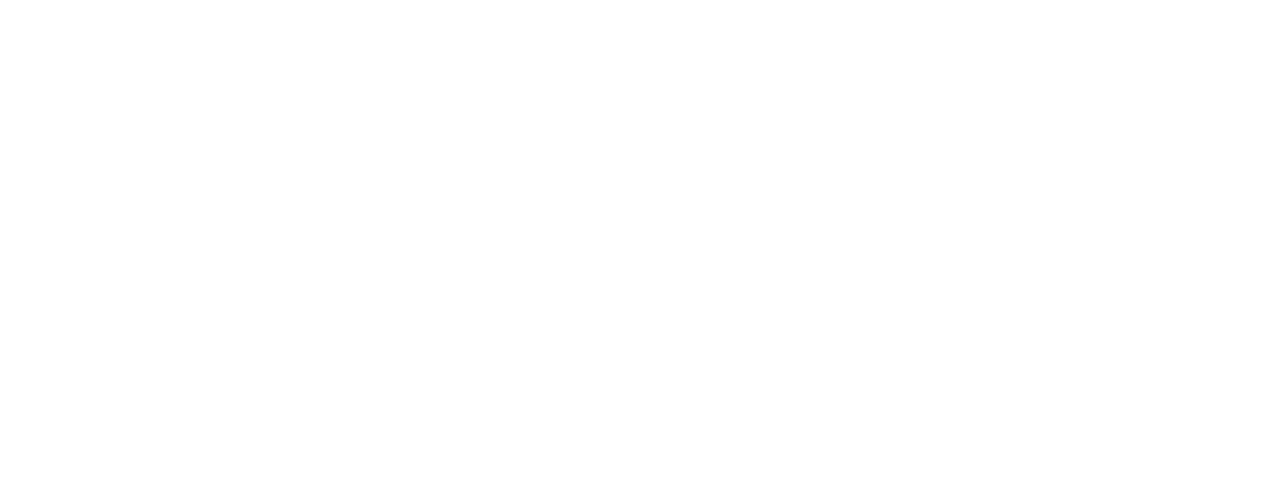
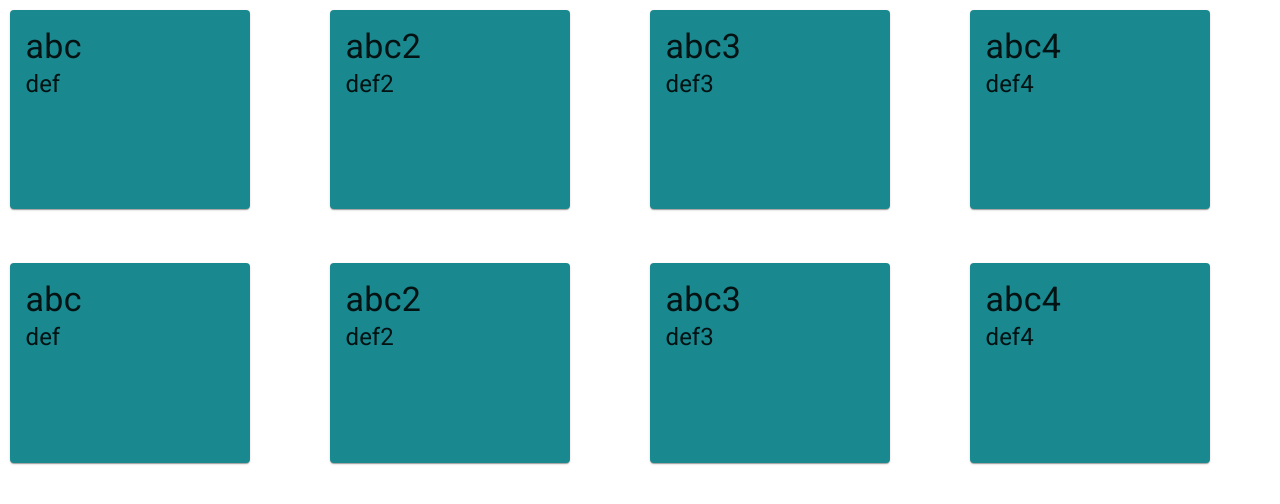
Before and after one commit to CodeFreak2002/Project-Management-Portal, a React (Create React App) app: page /studentDashboard in a window 1280 px wide. Before the commit this address had no page. Shown: the top 504 px of the page. Built offline with nearby package versions, Linux system fonts and the light colour scheme.

Commit message:
Added StudentDashboard and ClassCard

```diff
--- a/src/App.jsx
+++ b/src/App.jsx
@@ -4,6 +4,7 @@
 import Login from './Login.tsx';
 import Register from './Register.tsx';
 import Landing from './Landing/Landing';
+import StudentDashboard from './StudentDashboard/StudentDashboard';
 
 
 function App() {
@@ -14,6 +15,7 @@
         <Route path="/" element={<Landing/>} />
         <Route path="/login" element={<Login/>} />
         <Route path="/register" element={<Register/>} />
+        <Route path='/studentDashboard' element={<StudentDashboard/>} />
       </Routes>
     </Router>
 
--- /dev/null
+++ b/src/StudentDashboard/ClassCard.jsx
@@ -0,0 +1,14 @@
+const { Card, CardContent, Typography } = require("@mui/material");
+
+function ClassCard( {className, instructorName} ) {
+    return (
+        <Card variant="elevation" style={{width: '75%', height: '150%', margin: '3%', backgroundColor: '#19888f'}}>
+            <CardContent>
+                <Typography variant="h4">{className}</Typography>
+                <Typography variant="h5">{instructorName}</Typography>
+            </CardContent>
+        </Card>
+    )
+}
+
+export default ClassCard;
--- /dev/null
+++ b/src/StudentDashboard/StudentDashboard.jsx
@@ -0,0 +1,40 @@
+import { Grid } from "@mui/material";
+import ClassCard from "./ClassCard";
+
+function StudentDashboard() {
+    return (
+        <div style={{alignItems: 'center', justifyContent: 'center'}}>
+            <div style={{alignItems: 'center', justifyContent: 'center'}}>
+            <Grid container rowSpacing={15}>
+                <Grid item xs={6} md={3}>
+                    <ClassCard className={"abc"} instructorName={"def"} />
+                </Grid>
+                <Grid item xs={6} md={3}>
+                    <ClassCard className={"abc2"} instructorName={"def2"} />
+                </Grid>
+                <Grid item xs={6} md={3}>
+                    <ClassCard className={"abc3"} instructorName={"def3"} />
+                </Grid>
+                <Grid item xs={6} md={3}>
+                    <ClassCard className={"abc4"} instructorName={"def4"} />
+                </Grid>
+
+                <Grid item xs={6} md={3}>
+                    <ClassCard className={"abc"} instructorName={"def"} />
+                </Grid>
+                <Grid item xs={6} md={3}>
+                    <ClassCard className={"abc2"} instructorName={"def2"} />
+                </Grid>
+                <Grid item xs={6} md={3}>
+                    <ClassCard className={"abc3"} instructorName={"def3"} />
+                </Grid>
+                <Grid item xs={6} md={3}>
+                    <ClassCard className={"abc4"} instructorName={"def4"} />
+                </Grid>
+            </Grid>
+            </div>
+        </div>
+    )
+}
+
+export default StudentDashboard;
```
